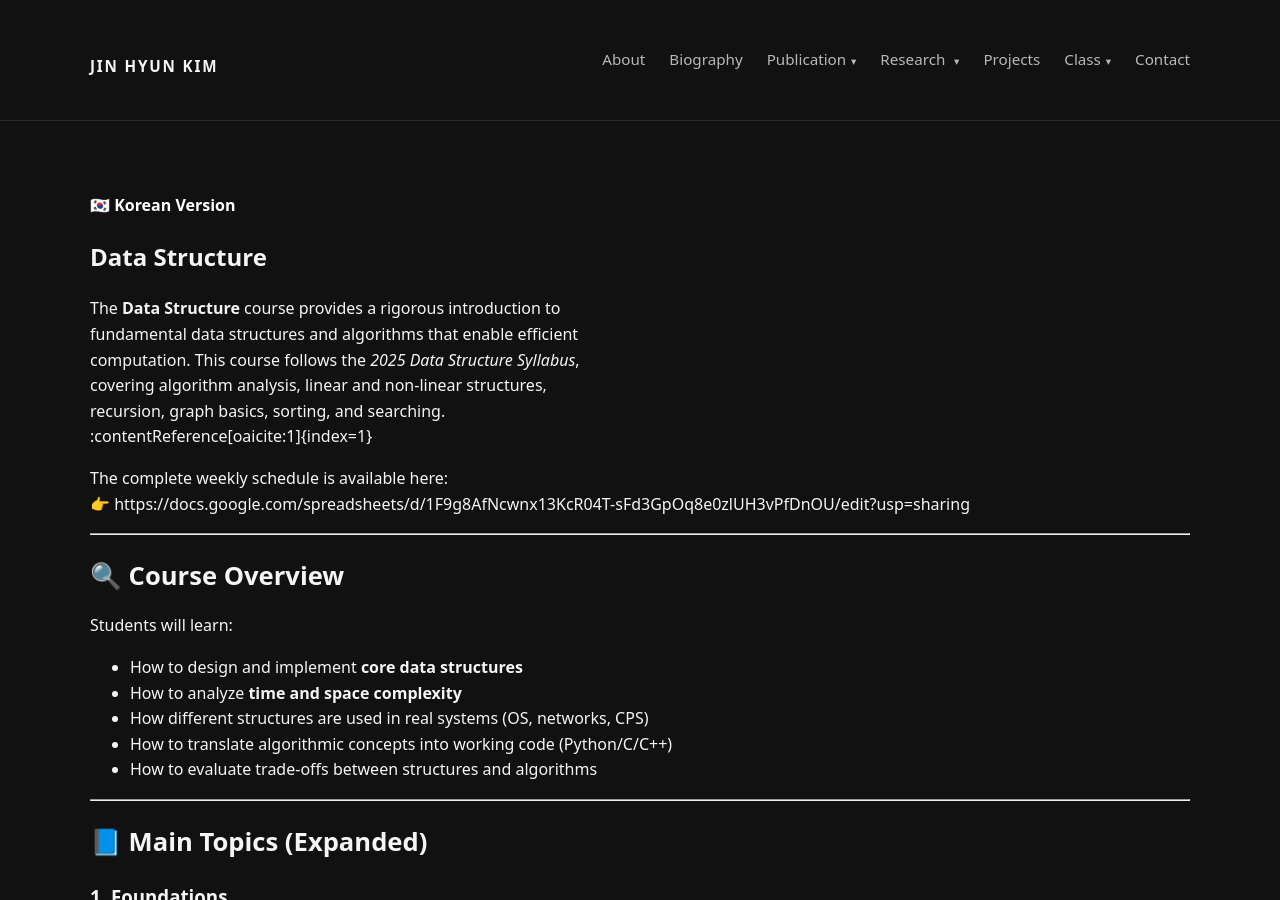
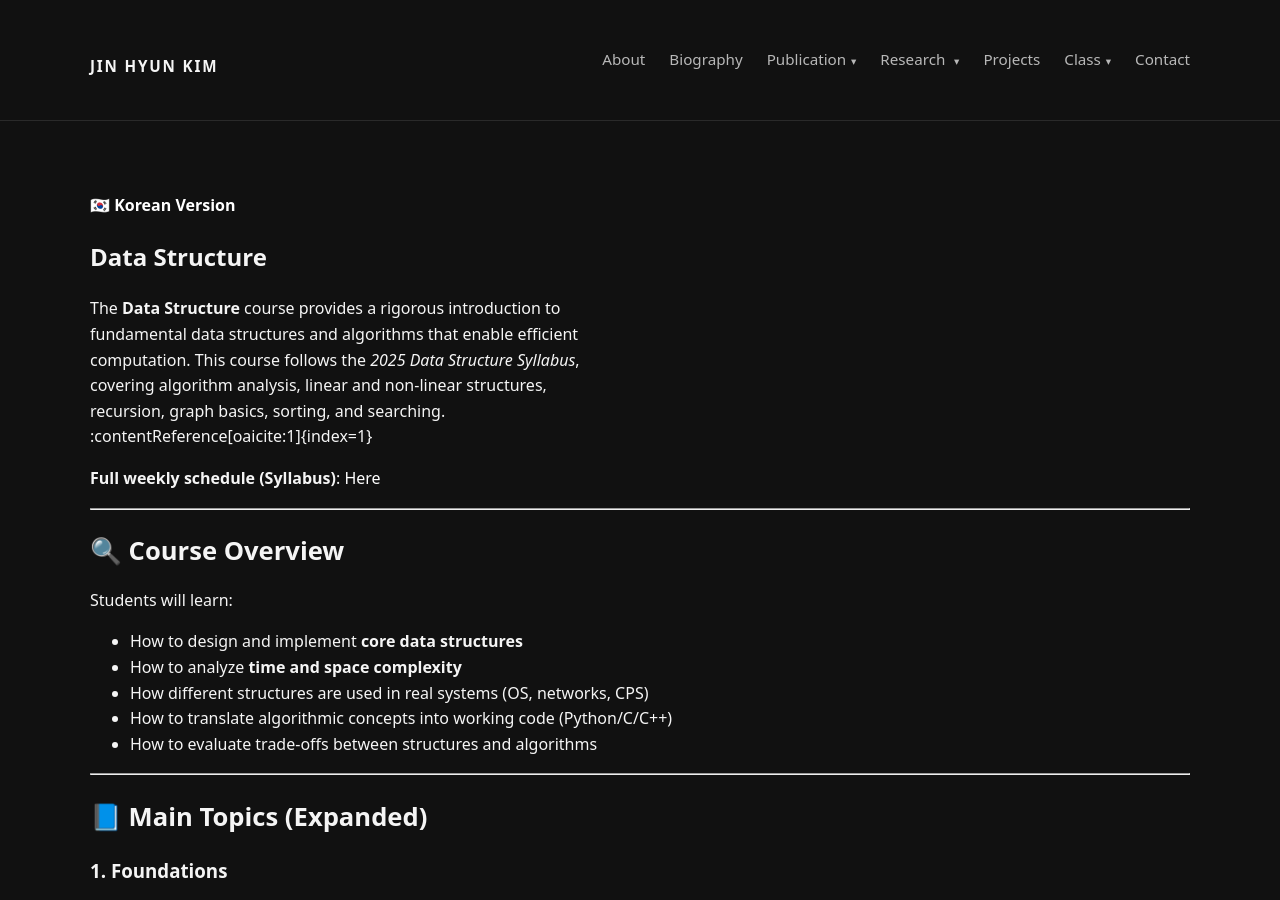
Before and after one commit to jhkim07/jhkim07.github.io, a Jekyll site: the page built from classes/data-structure.md, in a window 1280 px wide and 900 px high. Built offline with Jekyll 4.4.1, drawn with Linux system fonts in a browser that asks for light colours; some of the changed text lies outside the part shown.

Commit message:
Minor Updated of Classes

```diff
--- a/classes/data-structure.md
+++ b/classes/data-structure.md
@@ -17,8 +17,7 @@ covering algorithm analysis, linear and non-linear structures,
 recursion, graph basics, sorting, and searching.
 :contentReference[oaicite:1]{index=1}
 
-The complete weekly schedule is available here:
-👉 https://docs.google.com/spreadsheets/d/1F9g8AfNcwnx13KcR04T-sFd3GpOq8e0zlUH3vPfDnOU/edit?usp=sharing
+**Full weekly schedule (Syllabus)**: <a herf="https://docs.google.com/spreadsheets/d/1F9g8AfNcwnx13KcR04T-sFd3GpOq8e0zlUH3vPfDnOU/edit?usp=sharing"> Here </a>
 
 ---
 
```
Also changed, not shown: other parts of classes/data-structure.md (+2 -5 lines), classes/ai-introduction.md (+2 -3 lines), classes/ai-robotsystems.md (+5 -5 lines).
